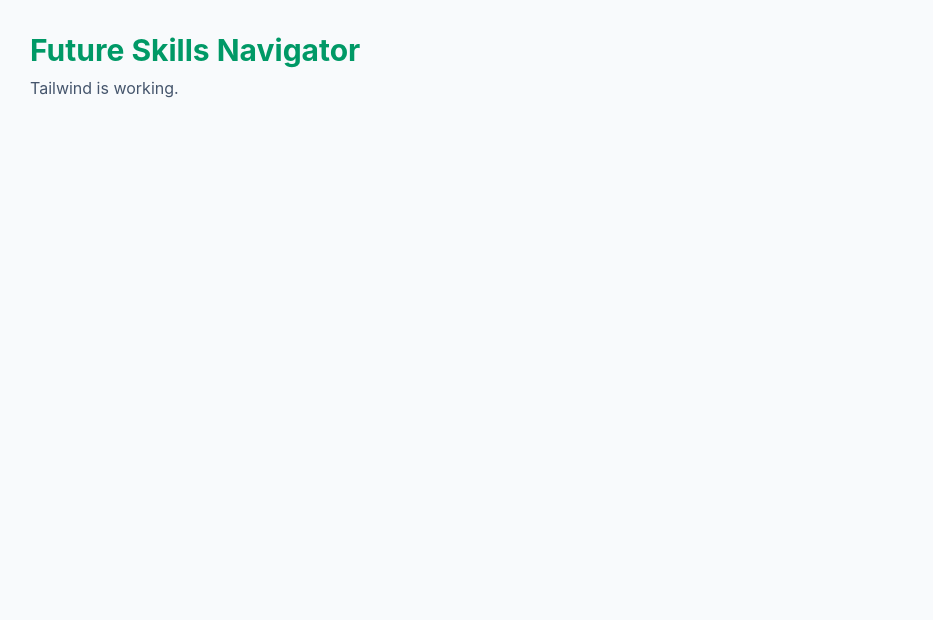
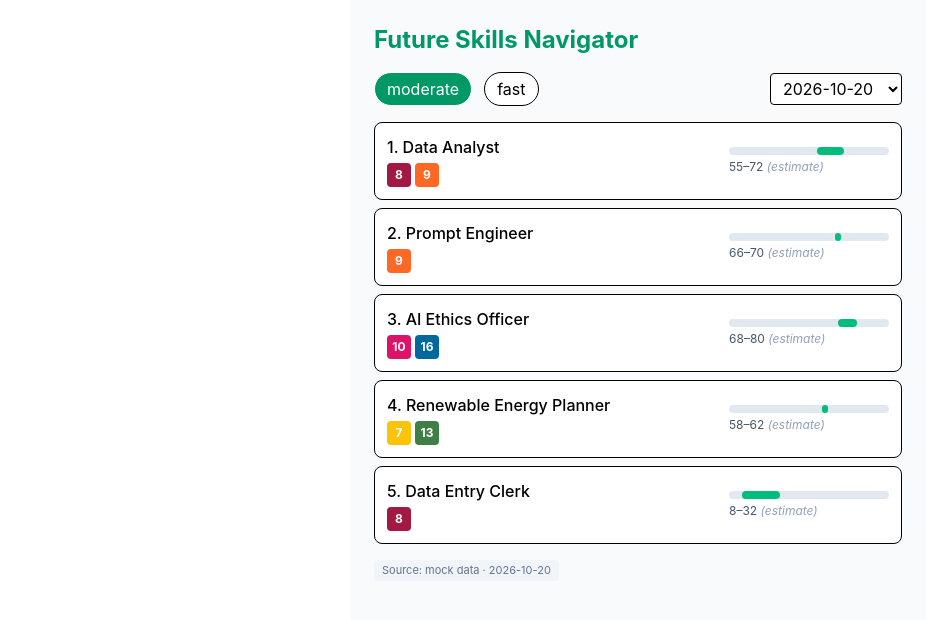
Before and after one commit to azzaladgham/SDC_Hackathon, a React (Vite) app in the folder web/: page / in a window 1280 px wide. Shown: the top 620 px of the page, without its empty margins (2-935 px from the left). Built offline with nearby package versions, Linux system fonts and the light colour scheme.

Commit message:
web: add components, api layer, mocks

```diff
--- a/web/src/App.tsx
+++ b/web/src/App.tsx
@@ -1,17 +1,58 @@
-import { useState } from 'react'
-import heroImg from './assets/hero.png'
-import reactLogo from './assets/react.svg'
-import viteLogo from './assets/vite.svg'
+import { useEffect, useState } from "react";
+import { motion } from "framer-motion";
+import type { MatchResult, Scenario } from "../../shared/types";
+import { getMatches, getSnapshots } from "./api";
+import ScoreRange from "./components/ScoreRange";
+import SourceBadge from "./components/SourceBadge";
+import SdgChip from "./components/SdgChip";
+import { titleCase } from "./utils";
 
 function App() {
+  const [dates, setDates] = useState<string[]>([]);
+  const [snapshot, setSnapshot] = useState("2026-10-20");
+  const [scenario, setScenario] = useState<Scenario>("moderate");
+  const [matches, setMatches] = useState<MatchResult[]>([]);
+
+  useEffect(() => { getSnapshots().then(setDates); }, []);
+  useEffect(() => { getMatches("p1", snapshot).then(setMatches); }, [snapshot]);
+
+  const ranked = [...matches].sort((a, b) => b.score[scenario] - a.score[scenario]);
+
   return (
-    <div className="min-h-screen bg-slate-50 p-8">
-      <h1 className="text-3xl font-bold text-emerald-600">
-        Future Skills Navigator
-      </h1>
-      <p className="mt-2 text-slate-600">Tailwind is working.</p>
+    <div className="min-h-screen bg-slate-50 p-6 max-w-xl mx-auto">
+      <h1 className="text-2xl font-bold text-emerald-600">Future Skills Navigator</h1>
+
+      <div className="mt-4 flex gap-3 items-center">
+        {(["moderate", "fast"] as Scenario[]).map((s) => (
+          <button key={s} onClick={() => setScenario(s)}
+            className={`px-3 py-1 rounded-full border ${scenario === s ? "bg-emerald-600 text-white" : "bg-white"}`}>
+            {s}
+          </button>
+        ))}
+        <select value={snapshot} onChange={(e) => setSnapshot(e.target.value)}
+          className="ml-auto border rounded px-2 py-1 bg-white">
+          {dates.map((d) => <option key={d}>{d}</option>)}
+        </select>
+      </div>
+
+      <ul className="mt-4 space-y-2">
+        {ranked.map((r, i) => (
+          <motion.li layout key={r.role.title}
+            className="bg-white border rounded-lg p-3 flex items-center justify-between gap-3">
+            <div>
+              <div className="font-medium">{i + 1}. {titleCase(r.role.title)}</div>
+              <div className="mt-1 flex gap-1">
+                {r.role.sdgs.map((n) => <SdgChip key={n} n={n} />)}
+              </div>
+            </div>
+            <ScoreRange moderate={r.score.moderate} fast={r.score.fast} />
+          </motion.li>
+        ))}
+      </ul>
+
+      <div className="mt-3"><SourceBadge source="mock data" date={snapshot} /></div>
     </div>
-  )
+  );
 }
 
-export default App
+export default App;
--- /dev/null
+++ b/web/src/api.ts
@@ -0,0 +1,21 @@
+import type { MatchResult } from "../../shared/types";
+import { MOCK_MATCHES, SNAPSHOT_DATES } from "./mocks/data";
+
+// Flip to false on Day 2 when Role B's API is ready
+export const USE_MOCK = true;
+
+export async function getSnapshots(): Promise<string[]> {
+  if (USE_MOCK) return SNAPSHOT_DATES;
+  const res = await fetch("/snapshots");
+  return res.json();
+}
+
+export async function getMatches(profileId: string, snapshot: string): Promise<MatchResult[]> {
+  if (USE_MOCK) return MOCK_MATCHES[snapshot] ?? [];
+  const res = await fetch(`/match?snapshot=${snapshot}`, {
+    method: "POST",
+    headers: { "Content-Type": "application/json" },
+    body: JSON.stringify({ profileId }),
+  });
+  return res.json();
+}
--- /dev/null
+++ b/web/src/components/BreakdownBar.tsx
@@ -0,0 +1,29 @@
+type B = { overlap: number; trendBonus: number; exposurePenalty: number; sdgBoost: number };
+
+const PARTS: { key: keyof B; label: string; color: string }[] = [
+  { key: "overlap", label: "Skill overlap", color: "bg-sky-500" },
+  { key: "trendBonus", label: "Trend bonus", color: "bg-emerald-500" },
+  { key: "sdgBoost", label: "SDG boost", color: "bg-violet-500" },
+  { key: "exposurePenalty", label: "Automation penalty", color: "bg-rose-500" },
+];
+
+export default function BreakdownBar({ b }: { b: B }) {
+  const total = PARTS.reduce((sum, p) => sum + b[p.key], 0) || 1;
+  return (
+    <div>
+      <div className="flex h-3 overflow-hidden rounded-full bg-slate-200">
+        {PARTS.map((p) => (
+          <div key={p.key} className={p.color} style={{ width: `${(b[p.key] / total) * 100}%` }} />
+        ))}
+      </div>
+      <ul className="mt-2 grid grid-cols-2 gap-1 text-xs text-slate-600">
+        {PARTS.map((p) => (
+          <li key={p.key} className="flex items-center gap-1">
+            <span className={`h-2 w-2 rounded-full ${p.color}`} />
+            {p.label}: {p.key === "exposurePenalty" ? "-" : "+"}{b[p.key]}
+          </li>
+        ))}
+      </ul>
+    </div>
+  );
+}
--- /dev/null
+++ b/web/src/components/ScoreRange.tsx
@@ -0,0 +1,17 @@
+export default function ScoreRange({ moderate, fast }: { moderate: number; fast: number }) {
+  const lo = Math.min(moderate, fast);
+  const hi = Math.max(moderate, fast);
+  return (
+    <div className="w-40">
+      <div className="relative h-2 rounded-full bg-slate-200">
+        <div
+          className="absolute h-2 rounded-full bg-emerald-500"
+          style={{ left: `${lo}%`, width: `${Math.max(hi - lo, 2)}%` }}
+        />
+      </div>
+      <div className="mt-1 text-xs text-slate-600">
+        {lo}–{hi} <em className="text-slate-400">(estimate)</em>
+      </div>
+    </div>
+  );
+}
--- /dev/null
+++ b/web/src/components/SdgChip.tsx
@@ -0,0 +1,17 @@
+const COLORS = [
+  "#E5243B", "#DDA63A", "#4C9F38", "#C5192D", "#FF3A21", "#26BDE2",
+  "#FCC30B", "#A21942", "#FD6925", "#DD1367", "#FD9D24", "#BF8B2E",
+  "#3F7E44", "#0A97D9", "#56C02B", "#00689D", "#19486A",
+];
+
+export default function SdgChip({ n }: { n: number }) {
+  return (
+    <span
+      title={`SDG ${n}`}
+      className="inline-flex h-6 min-w-6 items-center justify-center rounded px-1 text-xs font-bold text-white"
+      style={{ backgroundColor: COLORS[n - 1] ?? "#64748b" }}
+    >
+      {n}
+    </span>
+  );
+}
--- /dev/null
+++ b/web/src/components/SourceBadge.tsx
@@ -0,0 +1,7 @@
+export default function SourceBadge({ source, date }: { source: string; date: string }) {
+  return (
+    <span className="inline-block rounded bg-slate-100 px-2 py-0.5 text-[11px] text-slate-500">
+      Source: {source} · {date}
+    </span>
+  );
+}
--- /dev/null
+++ b/web/src/mocks/data.ts
@@ -0,0 +1,35 @@
+import type { MatchResult } from "../../../shared/types";
+
+export const SNAPSHOT_DATES = ["2026-09-20", "2026-10-20"];
+
+function m(
+  snap: string, title: string, moderate: number, fast: number,
+  sdgs: number[], have: string[], gap: string[],
+  b: [number, number, number, number]
+): MatchResult {
+  return {
+    role: { escoUri: "mock:" + title, title, essentialSkills: [...have, ...gap],
+            automationExposure: 0.3, sdgs },
+    score: { moderate, fast },
+    breakdown: { overlap: b[0], trendBonus: b[1], exposurePenalty: b[2], sdgBoost: b[3] },
+    haveSkills: have, gapSkills: gap, snapshotDate: snap,
+  };
+}
+
+// Two snapshots that rank roles DIFFERENTLY on purpose
+export const MOCK_MATCHES: Record<string, MatchResult[]> = {
+  "2026-09-20": [
+    m("2026-09-20", "Data Analyst", 78, 64, [8, 9], ["SQL", "Excel"], ["Python"], [60, 12, 5, 3]),
+    m("2026-09-20", "AI Ethics Officer", 55, 70, [10, 16], ["Policy writing"], ["AI governance", "Risk assessment"], [40, 18, 2, 6]),
+    m("2026-09-20", "Prompt Engineer", 62, 58, [9], ["Writing"], ["LLM tooling"], [45, 15, 8, 0]),
+    m("2026-09-20", "Renewable Energy Planner", 50, 52, [7, 13], ["Excel"], ["GIS", "Energy modelling"], [35, 10, 2, 8]),
+    m("2026-09-20", "Data Entry Clerk", 40, 15, [8], ["Excel"], [], [55, 0, 30, 0]),
+  ],
+  "2026-10-20": [
+    m("2026-10-20", "AI Ethics Officer", 68, 80, [10, 16], ["Policy writing"], ["AI governance", "Risk assessment"], [40, 22, 2, 8]),
+    m("2026-10-20", "Prompt Engineer", 70, 66, [9], ["Writing"], ["LLM tooling"], [45, 24, 8, 0]),
+    m("2026-10-20", "Data Analyst", 72, 55, [8, 9], ["SQL", "Excel"], ["Python"], [60, 10, 9, 3]),
+    m("2026-10-20", "Renewable Energy Planner", 58, 62, [7, 13], ["Excel"], ["GIS", "Energy modelling"], [35, 14, 2, 8]),
+    m("2026-10-20", "Data Entry Clerk", 32, 8, [8], ["Excel"], [], [55, 0, 38, 0]),
+  ],
+};
--- /dev/null
+++ b/web/src/utils.ts
@@ -0,0 +1,4 @@
+// "software developer" -> "Software Developer"
+export function titleCase(s: string): string {
+  return s.replace(/\b\w/g, (c) => c.toUpperCase());
+}
```
